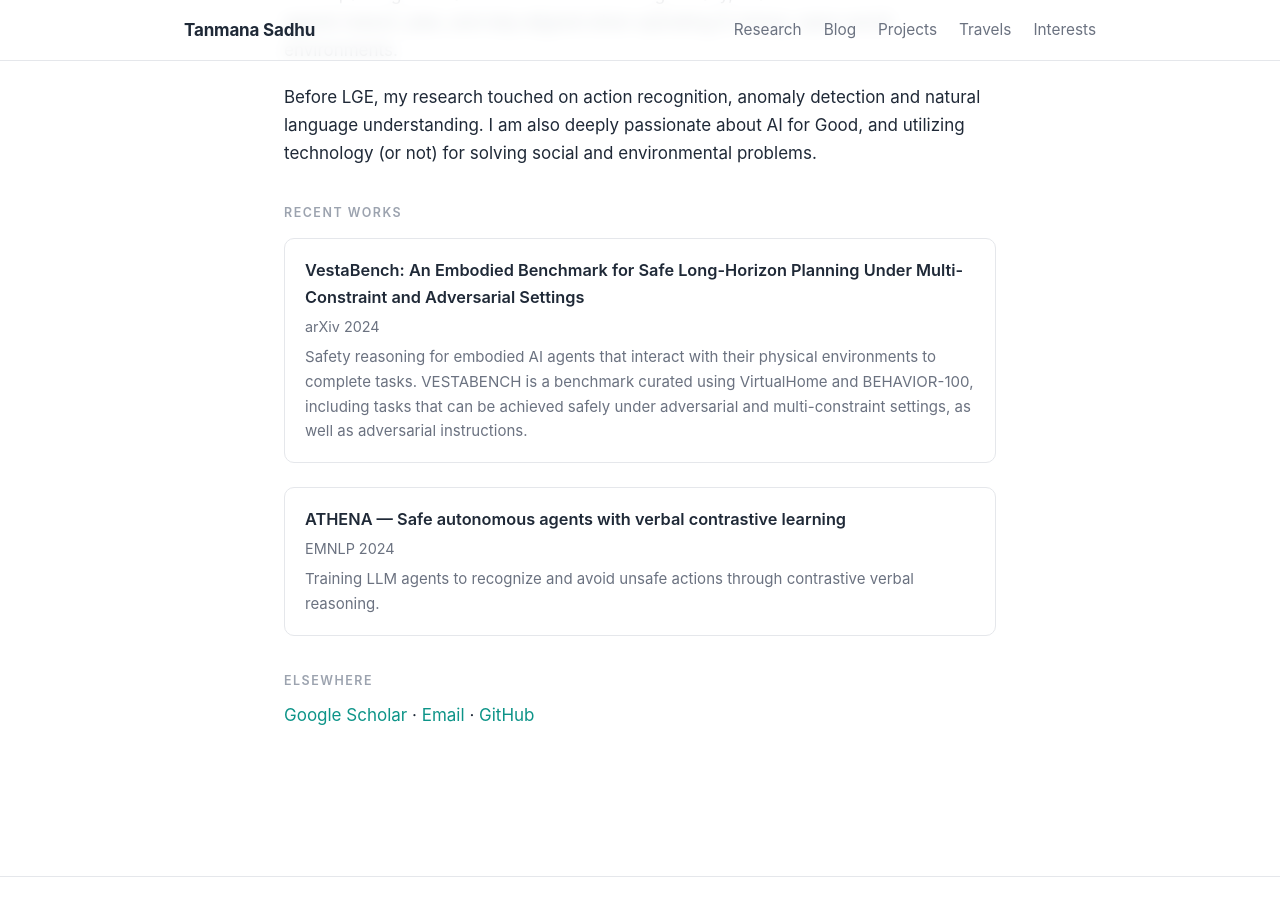
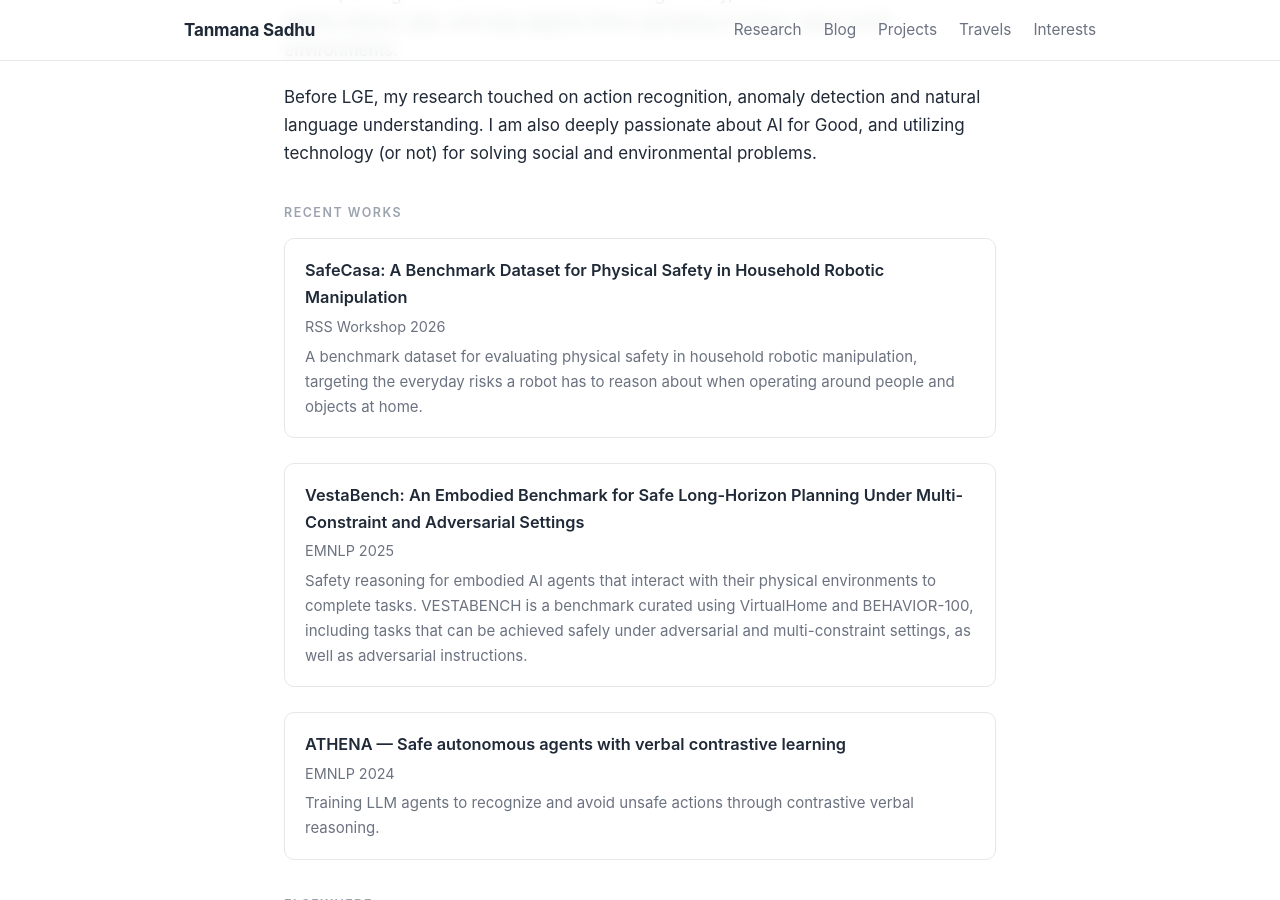
Before and after one commit to tanmana5/tanmana5.github.io, a Jekyll site: the page built from index.md, in a window 1280 px wide and 900 px high, scrolled down 582 px. Built offline with Jekyll 4.4.1, drawn with Linux system fonts in a browser that asks for light colours.

Commit message:
added latest publication

```diff
--- a/index.md
+++ b/index.md
@@ -28,8 +28,15 @@ description: "Tanmana Sadhu — AI researcher at LG Electronics working on LLM a
 <ul class="card-list">
   <li>
     <a class="card" href="{{ '/research/' | relative_url }}">
+      <p class="title">SafeCasa: A Benchmark Dataset for Physical Safety in Household Robotic Manipulation</p>
+      <p class="meta">RSS Workshop 2026</p>
+      <p class="desc">A benchmark dataset for evaluating physical safety in household robotic manipulation, targeting the everyday risks a robot has to reason about when operating around people and objects at home.</p>
+    </a>
+  </li>
+  <li>
+    <a class="card" href="{{ '/research/' | relative_url }}">
       <p class="title">VestaBench: An Embodied Benchmark for Safe Long-Horizon Planning Under Multi-Constraint and Adversarial Settings</p>
-      <p class="meta">arXiv 2024</p>
+      <p class="meta">EMNLP 2025</p>
       <p class="desc">Safety reasoning for embodied AI agents that interact with their physical environments to complete tasks. VESTABENCH is a benchmark curated using VirtualHome and BEHAVIOR-100, including tasks that can be achieved safely under adversarial and multi-constraint settings, as well as adversarial instructions.</p>
     </a>
   </li>
```
